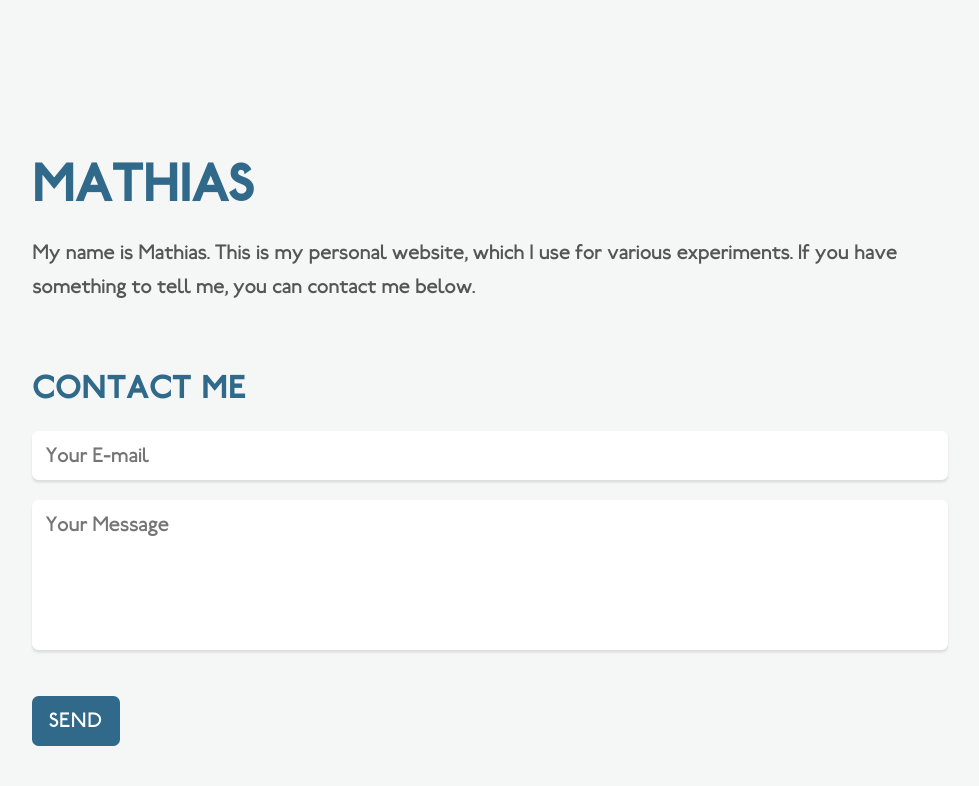
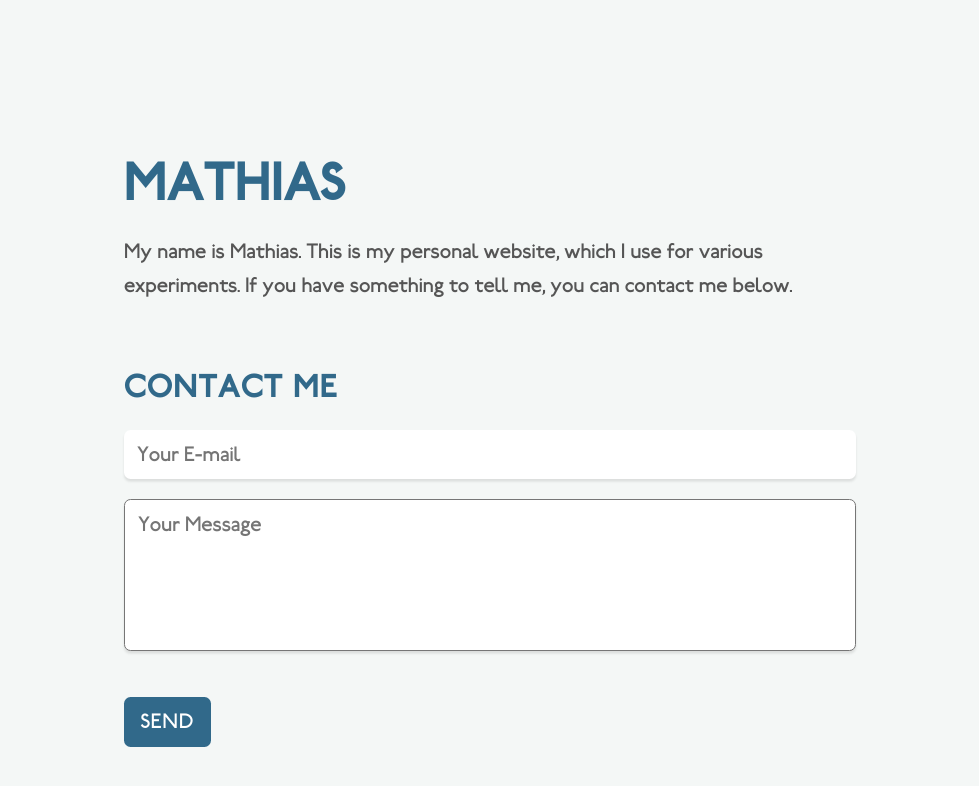
Before and after one commit to mathiascode/mathias.is, a Jekyll site: the page built from index.md, in a window 1280 px wide. Shown: the top 786 px of the page, without its empty margins (150-1129 px from the left). Built offline with Jekyll 4.4.1, drawn with Linux system fonts in a browser that asks for light colours; our own code applies the rules of GitHub Pages for plain Markdown files.

Commit message:
Removed unneeded wrapper

```diff
--- a/_layouts/default.html
+++ b/_layouts/default.html
@@ -9,8 +9,6 @@
 	<link rel="stylesheet" href="/css/style.css">
 </head>
 <body>
-	<article>
-		{{ content }}
-	</article>
+	{{ content }}
 </body>
 </html>{% endcapture %}{{ content | strip_newlines | replace:'	','' }}
--- a/css/style.scss
+++ b/css/style.scss
@@ -16,18 +16,20 @@
 	}
 }
 * {
-	border: 0;
 	font: inherit;
 	line-height: 1.2;
-	margin: 0;
-	padding: 0;
 }
-html,
-body {
-	height: 100%;
-	width: 100%;
+button,
+input {
+	border: 0;
 }
 html {
+	display: table;
+	height: 100%;
+	margin: auto;
+	max-width: 50em;
+	width: 100%;
+
 	@media (min-width: 0em) {
 		font-size: 88%;
 	}
@@ -125,11 +127,11 @@ html {
 body {
 	background: #F4F7F6;
 	color: #555555;
-	display: table;
+	display: table-cell;
 	font-family: Railway;
 	font-size: 1.250em;
-	margin: auto;
-	max-width: 50em;
+	padding: 6%;
+	vertical-align: middle;
 }
 h1,
 h2 {
@@ -153,11 +155,6 @@ p {
 a {
 	margin: 0.938em 0 0 0;
 	text-decoration: none;
-}
-article {
-	display: table-cell;
-	padding: 6%;
-	vertical-align: middle;
 }
 input,
 textarea {
```
